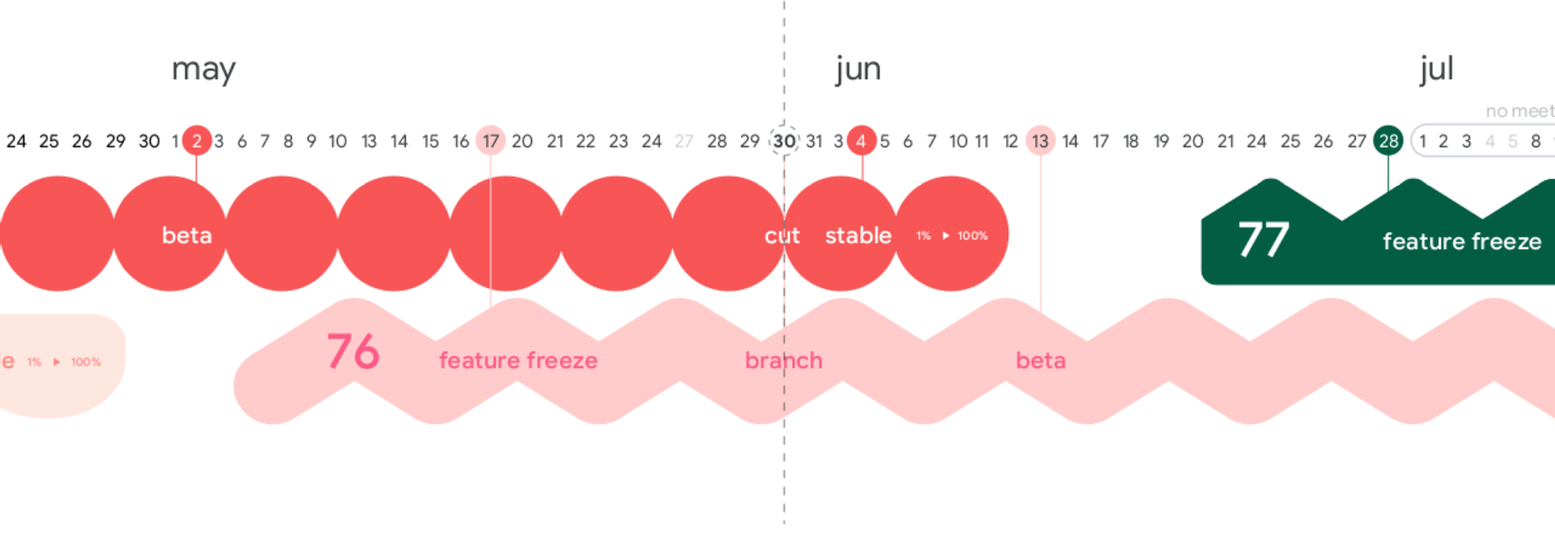
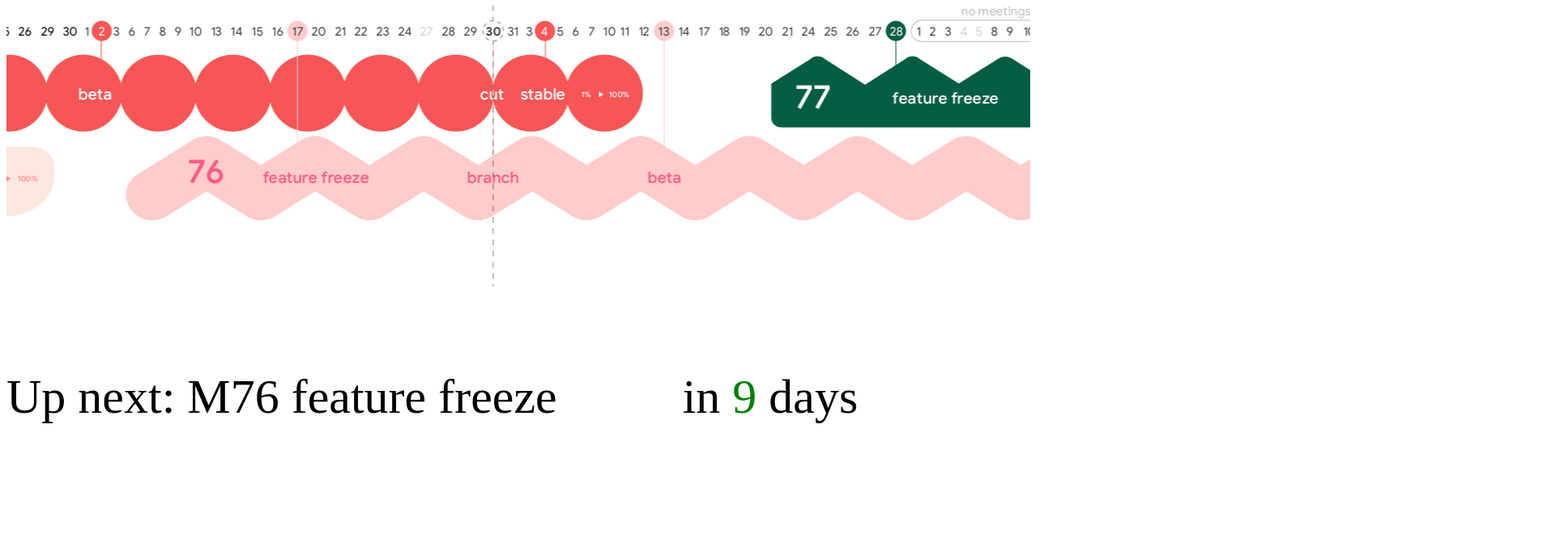
Before and after one commit to yi-gu/chrome-calendar, a plain HTML site: page index.html in a window 1280 px wide. Shown: the part 267-954 px from the top of the page at 81% size, 1920 px wide, since content can reach past the window. After the commit the page ends 851 px from the top, so only its background shows below. Drawn offline with Linux system fonts and the light colour scheme.

Commit message:
Add timer

```diff
--- a/index.html
+++ b/index.html
@@ -5,38 +5,95 @@ body {
 }
 
 .title {
-  position:fixed;
-  top:0;
   text-align: center;
-  width: 100%;
+  height: 5vh;
+}
+
+#img_wrapper {
+  height: 80vh;
+  overflow: hidden;
+  will-change: transform;
+}
+
+.countdown {
+  font-size: 60px;
+  height: 15vh;
 }
 </style>
 
-<div id="holder" style="will-change:transform;"></div>
-<h1 class='title'>Chrome Calender by Animations Team</h1>
+<h1 class="title">Chrome Calender by Animations Team</h1>
+<div id="img_wrapper">
+  <div id="holder"></div>
+</div>
+<div class="countdown">
+  <div id="date" style="display: inline-block; width: 55vw;"></div>
+  <div id="timer" style="display: inline-block; width: 35vw; text-align: center;"></div>
+</div>
 
 <script>
+// Initialization
+const DAY_TO_MS = 1000 * 3600 * 24;
 const FIRST_DAY_2019 = new Date("Jan 1, 2019");
 const LAST_DAY_2019 = new Date("Dec 31, 2019");
-const DURATION = LAST_DAY_2019 - FIRST_DAY_2019;
-const TODAY = new Date();
-const PAST = TODAY - FIRST_DAY_2019;
+const SCOPE = LAST_DAY_2019 - FIRST_DAY_2019;
 const BORDER = 500;
 
+let events = [];
+events.push({date: new Date("May 17, 2019"), name: "M76 feature freeze"});
+events.push({date: new Date("May 30, 2019"), name: "M76 branch cut"});
+events.push({date: new Date("June 28, 2019"), name: "M77 feature freeze"});
+events.push({date: new Date("July 25, 2019"), name: "M77 branch cut"});
+events.push({date: new Date("August 23, 2019"), name: "M78 feature freeze"});
+events.push({date: new Date("September 5, 2019"), name: "M78 branch cut"});
+events.push({date: new Date("October 4, 2019"), name: "M79 feature freeze"});
+events.push({date: new Date("October 17, 2019"), name: "M79 branch cut"});
+events.push({date: new Date("November 15, 2019"), name: "M80 feature freeze"});
+events.push({date: new Date("December 5, 2019"), name: "M80 branch cut"});
+
+let event_index = 0;
+let nIntervId;
+
+// Load calendar
 let img = new Image();
+let holder = document.getElementById('holder');
 holder.appendChild(img);
-
 img.onload = function() {
-  const image_width = img.naturalWidth;
-  const image_height = img.naturalHeight;
-  let progress = PAST / DURATION * image_width - BORDER;
-  holder.style.transform = "matrix(1.5, 0, 0, 1.5, " + 0 + ", 0)";
-  let animation = img.animate([
-    { transform: 'translateX(' + -progress + 'px)' },
-    { transform: 'translateX(' + -image_width + 'px)' }
-  ], {
-    duration: DURATION - PAST
-  });
+  UpdateCalendar();
 }
 img.src = "full-calendar.jpg";
+img.style.height = "100%";
+
+nIntervId = setInterval(UpdateCalendar, DAY_TO_MS);
+
+function UpdateCalendar() {
+  let remaining_days =
+      Math.ceil((events[event_index].date - new Date()) / DAY_TO_MS);
+
+  if (remaining_days < 0) {
+    event_index++;
+    if (event_index == events.length) {
+      clearInterval(nIntervId);
+      return;
+    }
+    remaining_days =
+        Math.ceil((events[event_index].date - new Date()) / DAY_TO_MS);
+  }
+
+  date.innerHTML = "Up next: " + events[event_index].name;
+
+  const color = remaining_days > 7 ? "green" :
+                remaining_days > 3 ? "orange" : "red";
+  timer.innerHTML = remaining_days == 0 ? "<font color='red'>IT'S TODAY</font>" :
+                    remaining_days == 1 ? "<font color='red'>IT'S TOMORROW</font>" :
+                    "in <font color=" + color + ">" + remaining_days + "</font> days";
+  ResetOffset();
+}
+
+function ResetOffset() {
+  const TODAY = new Date();
+  const PAST = TODAY - FIRST_DAY_2019;
+  let progress = PAST / SCOPE * img.naturalWidth - BORDER;
+  holder.style.transform =
+      "translate(" + (-BORDER/2 - progress) + "px, " + -BORDER/2 + "px)";
+}
 </script>
```
